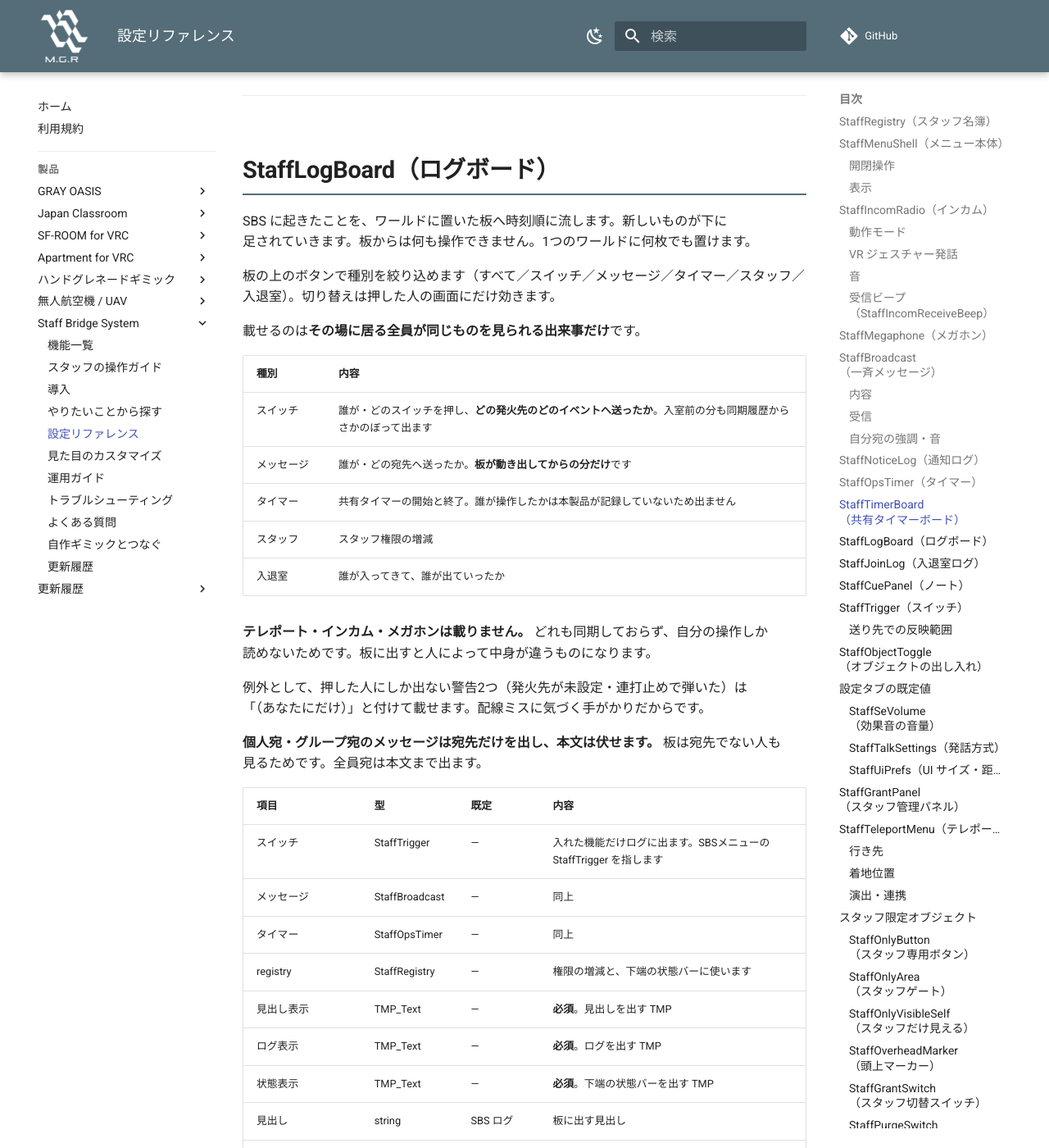
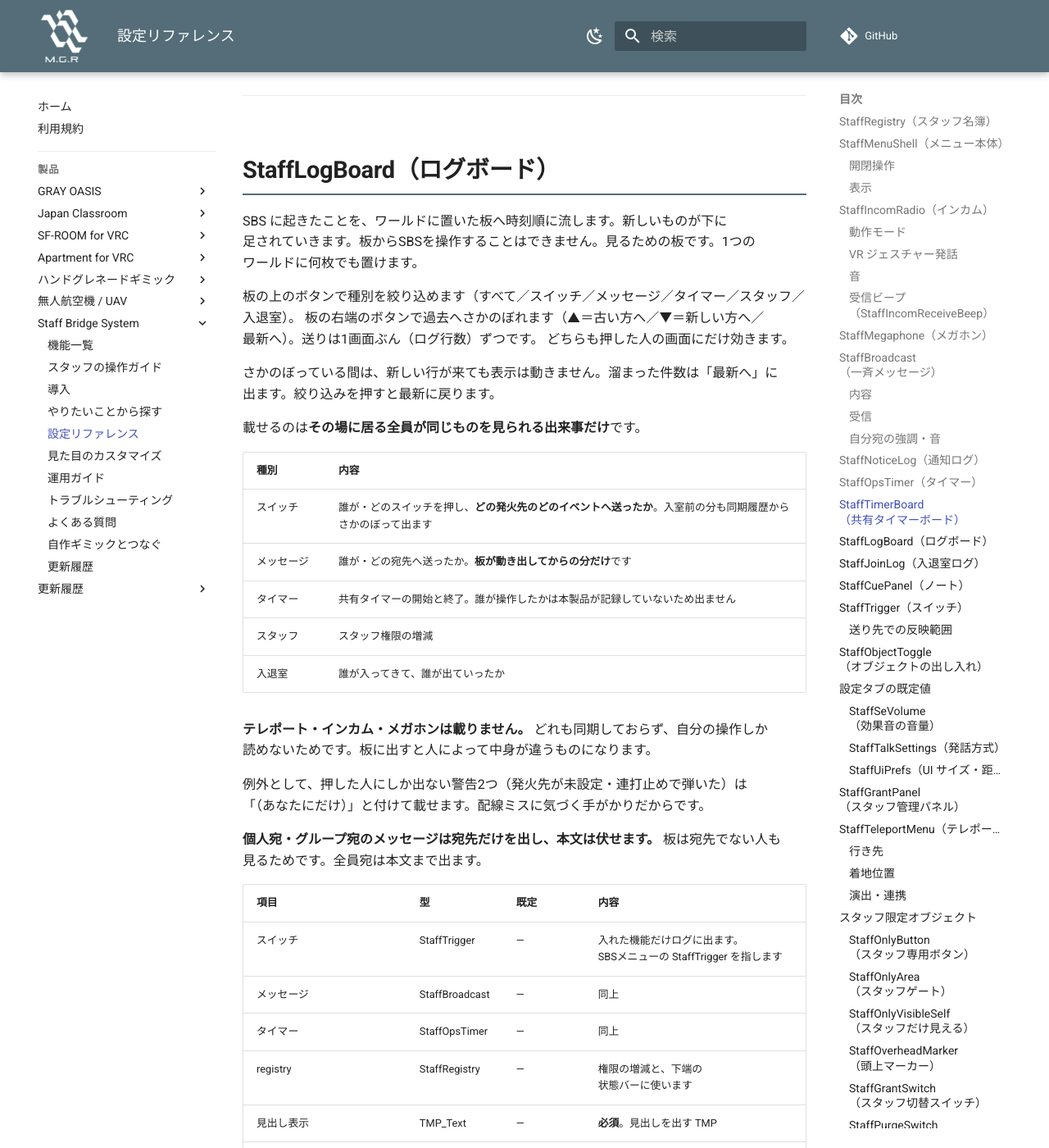
Before and after one commit to MAGURO-git/ProductArchive, an MkDocs documentation site: the page built from docs/staff-bridge-system/reference.md, in a window 1280 px wide and 1400 px high, scrolled down 10220 px. Shown: the whole window at 82% size. Built offline with MkDocs 1.6.1 and Material for MkDocs 9.7.7, drawn with Linux system fonts in a browser that asks for light colours; comment, search, counter and statistics services are not loaded; some of the changed text lies outside the part shown.

Commit message:
ログボードのさかのぼりをマニュアルに反映する
Co-Authored-By: Claude Opus 5 (1M context) <noreply@anthropic.com>
Claude-Session: https://claude.ai/code/session_01NfRe3GXB7naf9VSx6qVZWs

```diff
--- a/docs/staff-bridge-system/reference.md
+++ b/docs/staff-bridge-system/reference.md
@@ -206,9 +206,13 @@
 
 ## StaffLogBoard（ログボード） { #log-board }
 
-SBS に起きたことを、ワールドに置いた板へ時刻順に流します。新しいものが下に足されていきます。板からは何も操作できません。1つのワールドに何枚でも置けます。
+SBS に起きたことを、ワールドに置いた板へ時刻順に流します。新しいものが下に足されていきます。板からSBSを操作することはできません。見るための板です。1つのワールドに何枚でも置けます。
 
-板の上のボタンで種別を絞り込めます（すべて／スイッチ／メッセージ／タイマー／スタッフ／入退室）。切り替えは押した人の画面にだけ効きます。
+板の上のボタンで種別を絞り込めます（すべて／スイッチ／メッセージ／タイマー／スタッフ／入退室）。
+板の右端のボタンで過去へさかのぼれます（▲＝古い方へ／▼＝新しい方へ／最新へ）。送りは1画面ぶん（ログ行数）ずつです。
+どちらも押した人の画面にだけ効きます。
+
+さかのぼっている間は、新しい行が来ても表示は動きません。溜まった件数は「最新へ」に出ます。絞り込みを押すと最新に戻ります。
 
 載せるのは**その場に居る全員が同じものを見られる出来事だけ**です。
 
@@ -237,7 +241,8 @@ SBS に起きたことを、ワールドに置いた板へ時刻順に流しま
 | 状態表示 | TMP_Text | — | **必須**。下端の状態バーを出す TMP |
 | 見出し | string | SBS ログ | 板に出す見出し |
 | ログ行数 | int | 14 | 板に出す行数。板の高さに合わせてあります。増やすと下からはみ出します |
-| ログ保持数 | int | 40 | 内部に持っておく行数。絞り込みで拾えるよう、出す行数より多く持ちます |
+| ログ保持数 | int | 140 | 内部に持っておく行数。さかのぼれる量です。同期しないので増やしても通信は増えません |
+| 位置表示 / 古い方ラベル / 新しい方ラベル / 最新へラベル | TMP_Text | — | 右端の送りの文字。板を置いたときに自動で入ります |
 | スタッフだけに見せる | bool | OFF | ON にするとスタッフ以外には板ごと見えなくなります |
 
 板の下端には、いまの状態が1行で常に出ます（スイッチの配線の欠け・スタッフ人数・自分がスタッフか・共有タイマー）。
```
Also changed, not shown: docs/staff-bridge-system/install.md (+1 -1 lines).
